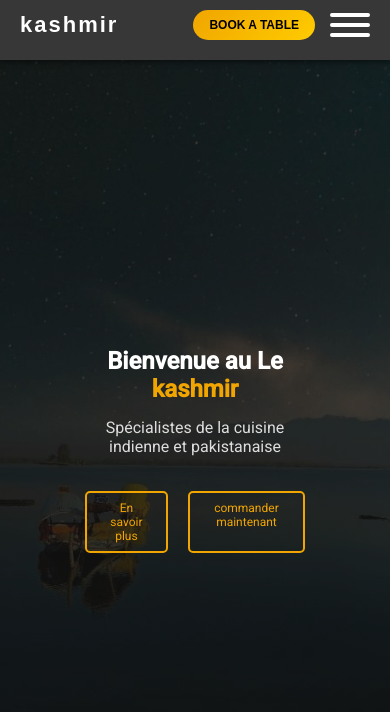
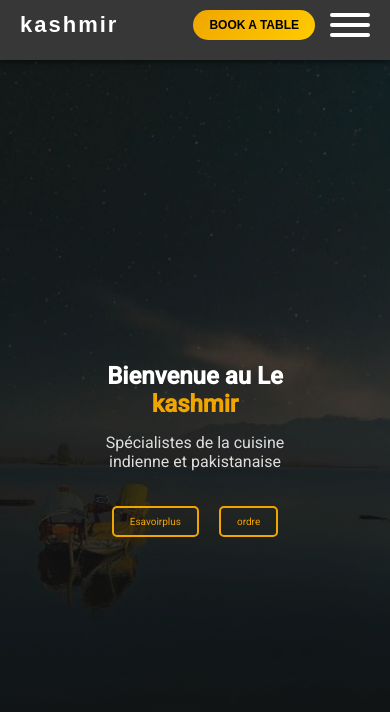
Before and after one commit to Afterlife24/kashmir, a plain HTML site: page index.html in a window 390 px wide. Shown: the top 712 px of the page. Drawn offline with Linux system fonts and the light colour scheme.

Commit message:
serverless_14

```diff
--- a/index.html
+++ b/index.html
@@ -52,8 +52,8 @@
             <h1>Bienvenue au Le <span>kashmir</span></h1>
             <p>Spécialistes de la cuisine indienne et pakistanaise</p>
             <div class="hero-buttons">
-                <a href="#about" class="btn">En savoir plus</a>
-                <a href="https://scanme-scanme.gofastapi.com//?table_num=0" class="btn">commander maintenant</a>
+                <a href="#about" class="btn">Esavoirplus</a>
+                <a href="https://scanme-scanme.gofastapi.com//?table_num=0" class="btn">ordre</a>
             </div>
         </div>
     </section>
--- a/styles.css
+++ b/styles.css
@@ -412,7 +412,7 @@ body {
     }
 
     .hero-buttons .btn {
-        font-size: 12px;
+        font-size: 10px;
         padding: 8px 16px;
         margin: 5px 10px;
         /* Adjust button margins for small screens */
```
